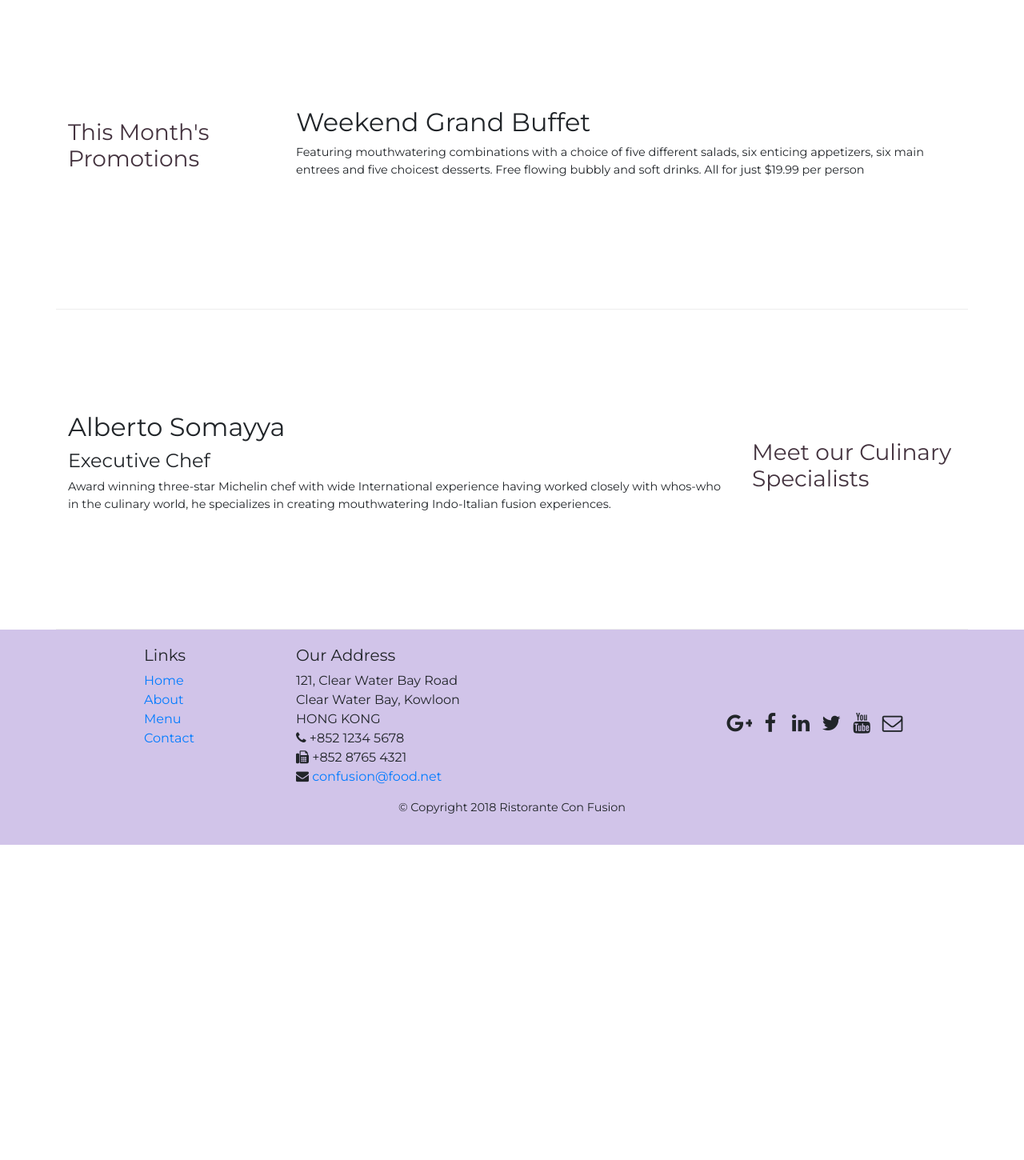
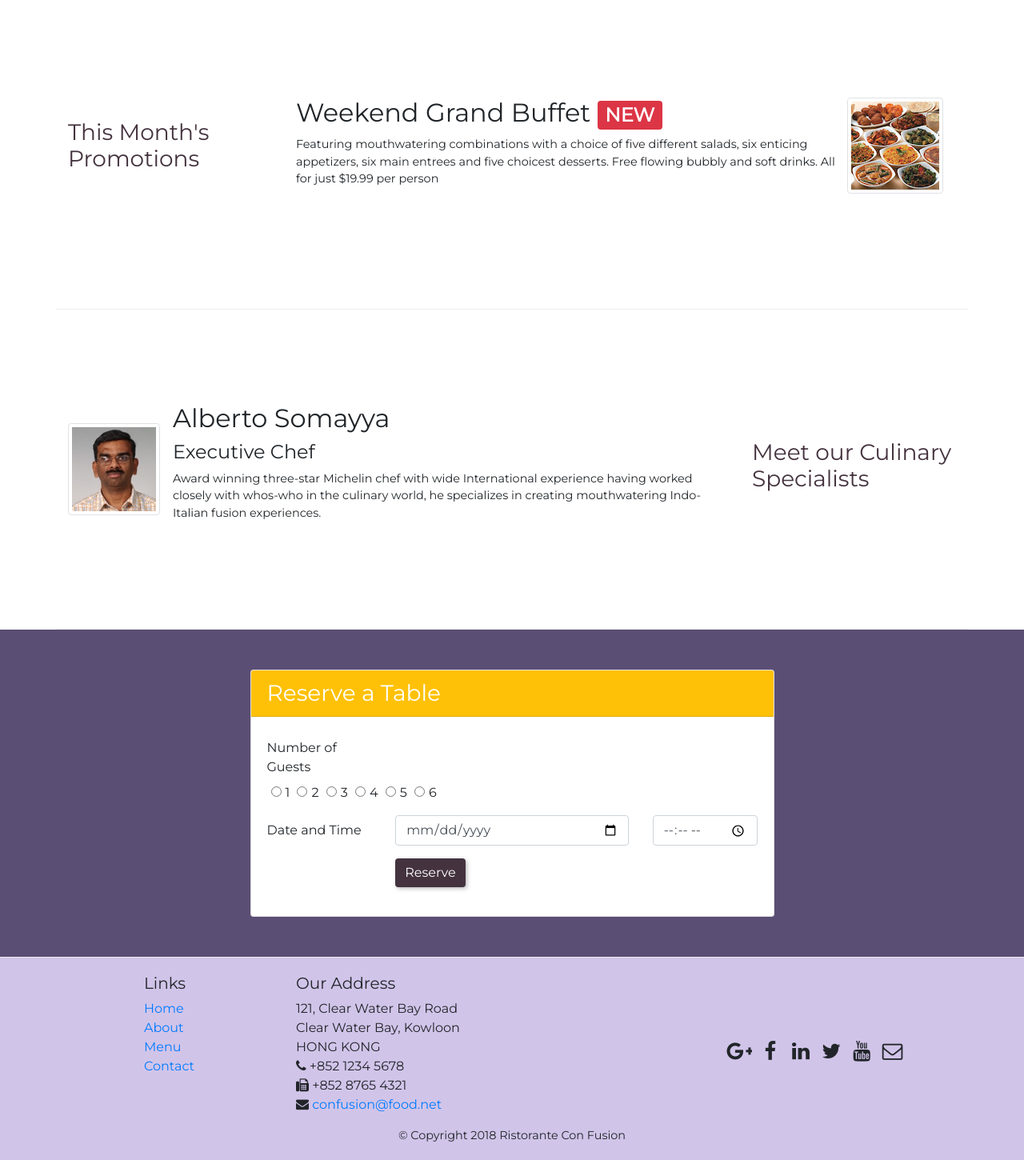
Before and after one commit to tbd007/Confusion, a website: page index.html in a window 1280 px wide. Shown: the part 760-2210 px from the top of the page at 80% size. Before the commit the page ends 1816 px from the top, so only its background shows below. Drawn offline with nearby package versions, Linux system fonts and the light colour scheme.

Commit message:
Assignment 2

```diff
--- a/index.html
+++ b/index.html
@@ -21,7 +21,7 @@
             <button class="navbar-toggler" type="button" data-toggle="collapse" data-target="#Navbar">
                 <span class="navbar-toggler-icon"></span>
             </button>
-         <a class="navbar-brand mr-auto" href="#">Ristorante Con Fusion</a>
+         <a class="navbar-brand mr-auto" href="#"><img src="img/logo.png" height="30" width="40"></a>
            <div class="collapse navbar-collapse" id="Navbar">
             <ul class="navbar-nav mr-auto">
                 <li class="nav-item active"><a class="nav-link" href="#"><span class="fa fa-home"></span> Home</a></li>
@@ -39,7 +39,11 @@
                     <h1>Ristorante con Fusion</h1>
                     <p>We take inspiration from the World's best cuisines, and create a unique fusion experience. Our lipsmacking creations will tickle your culinary senses!</p>
                 </div>
-                <div class="col-12 col-sm">
+                <div class="col-12 col-sm align-self-center">
+                    <img src="img/logo.png" class="img-fluid">
+                </div>
+                <div class="col-12 col-sm align-self-center align-middle">
+                    <button class="btn-warning align-middle px-4 py-2 rounded-lg" type="button">Reserve Table</button>
                 </div>
             </div>
         </div>
@@ -51,8 +55,13 @@
                 <h3>Our Lipsmacking Culinary Creations</h3>
             </div>
             <div class="col col-sm order-sm-first col-md">
-                <h2>Uthappizza</h2>
+                <div class="media">
+                <img class="d-flex mr-3 img-thumbnail align-self-center" src="img/uthappizza.png" alt="uthapizza">
+                <div class="media-body">
+                <h2 class="mt-0">Uthappizza <span class="badge badge-danger">HOT</span> <span class="badge badge-pill badge-secondary">$4.99</span></h2>
                 <p>A unique combination of Indian Uthappam (pancake) and Italian pizza, topped with Cerignola olives, ripe vine cherry tomatoes, Vidalia onion, Guntur chillies and Buffalo Paneer.</p>
+                </div>
+              </div>
             </div>
         </div>
 
@@ -62,21 +71,69 @@
                 <h3>This Month's Promotions</h3>
             </div>
             <div class="col col-sm  order-sm-last col-md">
-                <h2>Weekend Grand Buffet</h2>
+                <div class="media">
+                <div class="media-body">
+                <h2>Weekend Grand Buffet <span class="badge badge-danger">NEW</span></h2>
                 <p>Featuring mouthwatering combinations with a choice of five different salads, six enticing appetizers, six main entrees and five choicest desserts. Free flowing bubbly and soft drinks. All for just $19.99 per person </p>
+                </div>
+                <img class="d-flex mr-3 img-thumbnail align-self-right" src="img/buffet.png" alt="Buffet">
             </div>
-        </div>
+            </div>
+            </div>
+
 
         <div class="row row-content align-items-center">
             <div class="col-12 col-sm-4 order-sm-last col-md-3">
                 <h3>Meet our Culinary Specialists</h3>
             </div>
             <div class="col col-sm order-sm-first col-md" >
-                <h2>Alberto Somayya</h2>
+                <div class="media">
+                    <img class="d-flex mr-3 img-thumbnail align-self-center" src="img/alberto.png" alt="alberto">
+
+                <div class="media-body">
+                    <h2 class="mt-0">Alberto Somayya</h2>
                 <h4>Executive Chef</h4>
                 <p>Award winning three-star Michelin chef with wide International experience having worked closely with whos-who in the culinary world, he specializes in creating mouthwatering Indo-Italian fusion experiences. </p>
+                </div>
+                </div>
             </div>
         </div>
+    </div>
+
+    <div class="row row-content align-items-center" style="background: #2b1a4bc5 !important;">
+        <div class="card col-6 offset-3" style="padding:0px">
+            <h3 class="card-header bg-warning text-white" >Reserve a Table</h3>
+            <div class="card-body">
+                <form class="">
+                    <div class="form-group row">
+                        <label for="guests" class="col-md-3 col-form-label">Number of Guests</label>
+                        <div class="col-md-12">
+                            <input  style="margin:5px" type="radio" aria-label="one">1
+                            <input  style="margin:5px" type="radio" aria-label="one">2
+                            <input  style="margin:5px" type="radio" aria-label="one">3
+                            <input  style="margin:5px" type="radio" aria-label="one">4
+                            <input  style="margin:5px" type="radio" aria-label="one">5
+                            <input  style="margin:5px" type="radio" aria-label="one">6
+
+                        </div>
+                        </div>
+                        <div class="form-group row">
+                        <label for="lastname" class="col-md-3 col-form-label">Date and Time</label>
+                        <div class="col-7 col-md-6">
+                            <input type="date" class="form-control" id="date" name="date" placeholder="Date">
+                        </div>
+                        <div class="col-5 col-md-3">
+                            <input type="time" class="form-control" id="time" name="time" placeholder="Time">
+                        </div>
+                        </div>
+                        <div class="form-group row">
+                            <div class="offset-md-3 col-md-9">
+                                <button style="background-color:rgb(68, 51, 63); border:none; box-shadow:2px 2px 5px rgba(128, 128, 128, 0.514);" type="submit" class="btn btn-primary">Reserve</button>
+                            </div>
+                        </div>
+                    </form>
+            </div>
+            </div>
     </div>
 
     <footer class="footer" >
```
Also changed, not shown: aboutus.html (+29 -2 lines), contactus.html (+3 -2 lines), img/alberto.png (added), img/buffet.png (added), img/logo.png (added), img/uthappizza.png (added), 1 other file.
